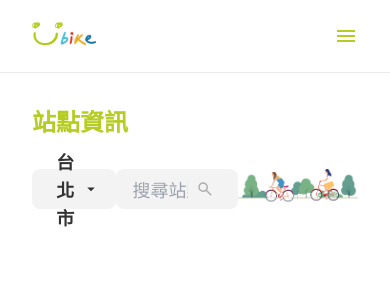
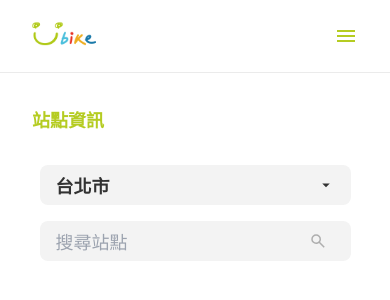
Before and after one commit to penspulse326/bat-mobile-test, a Next.js app: page /ubike in a window 390 px wide. Shown: the top 300 px of the page. Built offline with nearby package versions, Linux system fonts and the light colour scheme.

Commit message:
feat: add InputSearch rwd

```diff
--- a/app/ubike/page.tsx
+++ b/app/ubike/page.tsx
@@ -1,28 +1,14 @@
-import Image from 'next/image';
-import CitySelect from '@/components/Selects/CitySelect';
-import InputSearch from '@/components/Inputs/InputSearch';
+import Banner from '@/modules/Ubike/Banner';
 
 function UbikePage() {
   return (
     <section>
       <div className="container mx-auto">
         <div className="mx-8 2xl:mx-[124px]">
-          <h1 className="my-8 text-2xl font-bold text-primary">站點資訊</h1>
-          <div className="flex">
-            <CitySelect />
-            <InputSearch />
-            <div className="relative w-full max-w-[502px] self-end">
-              <Image
-                src="/banner.png"
-                alt="bike"
-                sizes="100vw"
-                width={502}
-                height={172}
-                priority={false}
-                className="h-auto w-full object-cover"
-              />
-            </div>
-          </div>
+          <h1 className="my-8 text-lg font-bold text-primary lg:text-2xl">
+            站點資訊
+          </h1>
+          <Banner />
         </div>
       </div>
     </section>
--- a/components/Inputs/InputSearch/index.tsx
+++ b/components/Inputs/InputSearch/index.tsx
@@ -8,7 +8,7 @@
   return (
     <label
       htmlFor="input-search"
-      className="relative flex h-10 w-[277px] items-center justify-between rounded-lg bg-grey-light px-4 py-[10px]"
+      className="relative flex h-10 w-[311px] items-center justify-between rounded-lg bg-grey-light px-4 py-[10px] sm:w-[50%] lg:w-[277px]"
     >
       <input
         type="text"
--- a/components/Selects/CitySelect/index.tsx
+++ b/components/Selects/CitySelect/index.tsx
@@ -10,7 +10,7 @@
     <button
       type="button"
       onClick={() => setIsOpen(!isOpen)}
-      className="relative flex h-10 w-[175px] items-center justify-between rounded-lg bg-grey-light px-4 py-[10px] text-lg"
+      className="relative flex h-10 w-[311px] items-center justify-between rounded-lg bg-grey-light px-4 py-[10px] text-lg sm:w-[50%] lg:w-[175px]"
     >
       {/* 注意文字粗體 */}
       <span className="font-bold">台北市</span>
--- /dev/null
+++ b/modules/Ubike/Banner/index.tsx
@@ -0,0 +1,27 @@
+import Image from 'next/image';
+import InputSearch from '@/components/Inputs/InputSearch';
+import CitySelect from '@/components/Selects/CitySelect';
+
+function Banner() {
+  return (
+    <div className="flex flex-col justify-between lg:flex-row">
+      <div className="flex flex-col items-center gap-4 sm:flex-row lg:items-start">
+        <CitySelect />
+        <InputSearch />
+      </div>
+      <div className="relative mx-10 hidden w-full max-w-[502px] self-end lg:block 2xl:mx-[72px]">
+        <Image
+          src="/banner.png"
+          alt="bike"
+          sizes="100vw"
+          width={502}
+          height={172}
+          priority={false}
+          className="h-auto w-full object-cover"
+        />
+      </div>
+    </div>
+  );
+}
+
+export default Banner;
```
